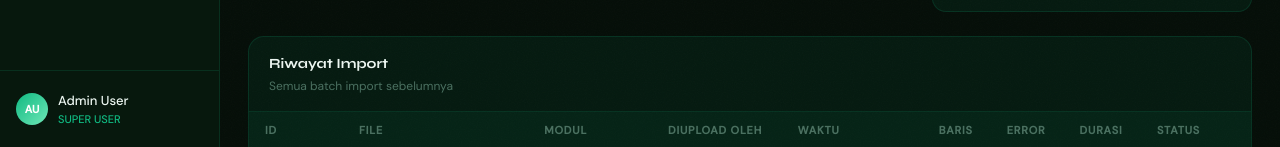
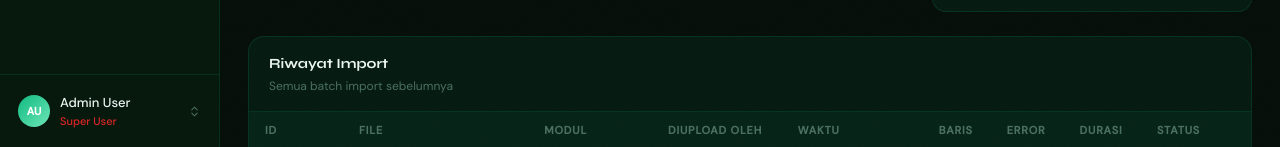
Before and after one commit to LGTM-Build/FE-Fraud-Detection-Platform, a Next.js app: page /dashboard/import in a window 1280 px wide. Shown: the part 653-800 px from the top of the page. Built offline with nearby package versions, Linux system fonts and the light colour scheme.

Commit message:
feat: [LS] add sidebar multiuser

```diff
--- a/components/dashboard/Sidebar.tsx
+++ b/components/dashboard/Sidebar.tsx
@@ -1,13 +1,7 @@
 "use client";
 import Link from "next/link";
 import { usePathname } from "next/navigation";
-import { useState } from "react";
-
-// ─── Hardcoded role untuk development ───────────────────────
-// Ganti nilai ini untuk simulasi role berbeda:
-// "SUPER_USER" | "AUDITOR" | "OPERATOR" | "DEPARTMENT_HEAD"
-const CURRENT_ROLE = "SUPER_USER" as const;
-// ────────────────────────────────────────────────────────────
+import { useState, useRef, useEffect } from "react";
 
 type Role = "SUPER_USER" | "AUDITOR" | "OPERATOR" | "DEPARTMENT_HEAD";
 
@@ -26,7 +20,6 @@ interface NavGroup {
   items: NavItem[];
 }
 
-// Icons
 const Icons = {
   dashboard: (
     <svg width="16" height="16" viewBox="0 0 24 24" fill="none" stroke="currentColor" strokeWidth="1.8" strokeLinecap="round">
@@ -54,10 +47,8 @@ const Icons = {
   vendor: (
     <svg width="16" height="16" viewBox="0 0 24 24" fill="none" stroke="currentColor" strokeWidth="1.8" strokeLinecap="round">
       <circle cx="12" cy="12" r="3"/>
-      <circle cx="4" cy="6" r="2"/>
-      <circle cx="20" cy="6" r="2"/>
-      <circle cx="4" cy="18" r="2"/>
-      <circle cx="20" cy="18" r="2"/>
+      <circle cx="4" cy="6" r="2"/><circle cx="20" cy="6" r="2"/>
+      <circle cx="4" cy="18" r="2"/><circle cx="20" cy="18" r="2"/>
       <path d="M6 6l4 4M14 14l4 4M18 6l-4 4M10 14l-4 4"/>
     </svg>
   ),
@@ -84,6 +75,17 @@ const Icons = {
       <polyline points="6 9 12 15 18 9"/>
     </svg>
   ),
+  chevronsUpDown: (
+    <svg width="13" height="13" viewBox="0 0 24 24" fill="none" stroke="currentColor" strokeWidth="2" strokeLinecap="round">
+      <polyline points="7 15 12 20 17 15"/>
+      <polyline points="7 9 12 4 17 9"/>
+    </svg>
+  ),
+  check: (
+    <svg width="13" height="13" viewBox="0 0 24 24" fill="none" stroke="currentColor" strokeWidth="2.5" strokeLinecap="round">
+      <polyline points="20 6 9 17 4 12"/>
+    </svg>
+  ),
 };
 
 const navGroups: NavGroup[] = [
@@ -91,50 +93,18 @@ const navGroups: NavGroup[] = [
     group: "Monitor",
     roles: ["SUPER_USER", "AUDITOR", "OPERATOR", "DEPARTMENT_HEAD"],
     items: [
-      {
-        label: "Dashboard",
-        href: "/dashboard",
-        icon: Icons.dashboard,
-        roles: ["SUPER_USER", "AUDITOR", "OPERATOR", "DEPARTMENT_HEAD"],
-      },
-      {
-        label: "Expense Monitor",
-        href: "/dashboard/expense",
-        badge: 12,
-        icon: Icons.expense,
-        roles: ["SUPER_USER", "AUDITOR", "OPERATOR", "DEPARTMENT_HEAD"],
-      },
-      {
-        label: "Procurement",
-        href: "/dashboard/procurement",
-        badge: 5,
-        icon: Icons.procurement,
-        roles: ["SUPER_USER", "AUDITOR", "OPERATOR"],
-      },
-      {
-        label: "Vendor Intelligence",
-        href: "/dashboard/vendor",
-        icon: Icons.vendor,
-        roles: ["SUPER_USER", "AUDITOR"],
-      },
+      { label: "Dashboard",         href: "/dashboard",             icon: Icons.dashboard,    roles: ["SUPER_USER", "AUDITOR", "OPERATOR", "DEPARTMENT_HEAD"] },
+      { label: "Expense Monitor",   href: "/dashboard/expense",     icon: Icons.expense,      roles: ["SUPER_USER", "AUDITOR", "OPERATOR", "DEPARTMENT_HEAD"], badge: 12 },
+      { label: "Procurement",       href: "/dashboard/procurement", icon: Icons.procurement,  roles: ["SUPER_USER", "AUDITOR", "OPERATOR"], badge: 5 },
+      { label: "Vendor Intelligence",href: "/dashboard/vendor",     icon: Icons.vendor,       roles: ["SUPER_USER", "AUDITOR"] },
     ],
   },
   {
     group: "Operasional",
     roles: ["SUPER_USER", "AUDITOR", "OPERATOR", "DEPARTMENT_HEAD"],
     items: [
-      {
-        label: "Report Generator",
-        href: "/dashboard/report",
-        icon: Icons.report,
-        roles: ["SUPER_USER", "AUDITOR", "DEPARTMENT_HEAD"],
-      },
-      {
-        label: "Import Center",
-        href: "/dashboard/import",
-        icon: Icons.import,
-        roles: ["SUPER_USER", "OPERATOR"],
-      },
+      { label: "Report Generator",  href: "/dashboard/report",      icon: Icons.report,       roles: ["SUPER_USER", "AUDITOR", "DEPARTMENT_HEAD"] },
+      { label: "Import Center",     href: "/dashboard/import",      icon: Icons.import,       roles: ["SUPER_USER", "OPERATOR"] },
     ],
   },
   {
@@ -155,6 +125,21 @@ const navGroups: NavGroup[] = [
   },
 ];
 
+// Role metadata
+const roleData: Record<Role, { name: string; dept: string; color: string; bg: string; border: string }> = {
+  SUPER_USER:      { name: "Admin User",    dept: "Super User",      color: "#dc2626", bg: "rgba(239,68,68,0.08)",   border: "rgba(239,68,68,0.18)" },
+  AUDITOR:         { name: "Auditor User",  dept: "Internal Audit",  color: "var(--em)", bg: "var(--em-subtle)",      border: "rgba(16,185,129,0.20)" },
+  OPERATOR:        { name: "Operator User", dept: "Finance Ops",     color: "#d97706", bg: "rgba(245,158,11,0.08)", border: "rgba(245,158,11,0.20)" },
+  DEPARTMENT_HEAD: { name: "Dept Head",     dept: "Department Head", color: "#6366f1", bg: "rgba(99,102,241,0.08)", border: "rgba(99,102,241,0.20)" },
+};
+
+const roleLabels: Record<Role, string> = {
+  SUPER_USER: "Super User",
+  AUDITOR: "Auditor",
+  OPERATOR: "Operator",
+  DEPARTMENT_HEAD: "Dept Head",
+};
+
 interface SidebarProps {
   collapsed: boolean;
   setCollapsed: (v: boolean) => void;
@@ -162,25 +147,36 @@ interface SidebarProps {
 
 export default function Sidebar({ collapsed, setCollapsed }: SidebarProps) {
   const pathname = usePathname();
-  const [settingsOpen, setSettingsOpen] = useState(
-    pathname.startsWith("/dashboard/settings")
-  );
+  const [currentRole, setCurrentRole] = useState<Role>("SUPER_USER");
+  const [settingsOpen, setSettingsOpen] = useState(pathname.startsWith("/dashboard/settings"));
+  const [popoverOpen, setPopoverOpen] = useState(false);
+  const popoverRef = useRef<HTMLDivElement>(null);
 
-  // Filter groups and items by role
+  const rd = roleData[currentRole];
+
+  // Close popover on outside click
+  useEffect(() => {
+    const handler = (e: MouseEvent) => {
+      if (popoverRef.current && !popoverRef.current.contains(e.target as Node)) {
+        setPopoverOpen(false);
+      }
+    };
+    document.addEventListener("mousedown", handler);
+    return () => document.removeEventListener("mousedown", handler);
+  }, []);
+
+  const handleRoleSwitch = (role: Role) => {
+    setCurrentRole(role);
+    setPopoverOpen(false);
+    // If new role doesn't have access to settings, close accordion
+    if (role !== "SUPER_USER") setSettingsOpen(false);
+  };
+
+  // Filter nav by current role
   const visibleGroups = navGroups
-    .filter(g => g.roles.includes(CURRENT_ROLE))
-    .map(g => ({
-      ...g,
-      items: g.items.filter(item => item.roles.includes(CURRENT_ROLE)),
-    }))
+    .filter(g => g.roles.includes(currentRole))
+    .map(g => ({ ...g, items: g.items.filter(item => item.roles.includes(currentRole)) }))
     .filter(g => g.items.length > 0);
-
-  const roleLabel: Record<Role, { name: string; dept: string }> = {
-    SUPER_USER:      { name: "Admin User",     dept: "Super User" },
-    AUDITOR:         { name: "Auditor User",   dept: "Internal Audit" },
-    OPERATOR:        { name: "Operator User",  dept: "Finance Ops" },
-    DEPARTMENT_HEAD: { name: "Dept Head",      dept: "Department Head" },
-  };
 
   return (
     <aside style={{
@@ -188,14 +184,11 @@ export default function Sidebar({ collapsed, setCollapsed }: SidebarProps) {
       height: "100vh",
       background: "var(--footer-cta-bg)",
       borderRight: "1px solid var(--border)",
-      display: "flex",
-      flexDirection: "column",
+      display: "flex", flexDirection: "column",
       flexShrink: 0,
       transition: "width 0.25s ease",
       overflow: "hidden",
-      position: "sticky",
-      top: 0,
-      zIndex: 100,
+      position: "sticky", top: 0, zIndex: 100,
     }}>
       <style>{`
         [data-theme="light"] aside {
@@ -236,36 +229,44 @@ export default function Sidebar({ collapsed, setCollapsed }: SidebarProps) {
         }
         .sub-item:hover { background: var(--em-subtle); color: var(--tp); }
         .sub-item.active { color: var(--em); font-weight: 500; }
-        .sub-item.active::before {
-          content: ''; display: inline-block;
-          width: 4px; height: 4px; border-radius: 50%;
-          background: var(--em); margin-right: 4px; flex-shrink: 0;
-        }
         .collapse-btn {
           width: 24px; height: 24px; border-radius: 7px;
           border: 1px solid var(--border); background: var(--surface-2);
           display: flex; align-items: center; justify-content: center;
-          cursor: pointer; color: var(--tm); transition: all 0.15s;
-          flex-shrink: 0;
+          cursor: pointer; color: var(--tm); transition: all 0.15s; flex-shrink: 0;
         }
         .collapse-btn:hover { border-color: var(--em); color: var(--em); background: var(--em-subtle); }
+        .profile-trigger {
+          display: flex; align-items: center; gap: 10px;
+          padding: 8px 10px; border-radius: 10px; cursor: pointer;
+          transition: background 0.15s; border: none; background: transparent;
+          width: 100%; text-align: left; font-family: "DM Sans", sans-serif;
+        }
+        .profile-trigger:hover { background: var(--em-subtle); }
+        .role-option {
+          display: flex; align-items: center; gap: 10px;
+          padding: 8px 12px; border-radius: 9px;
+          cursor: pointer; transition: background 0.15s;
+          border: none; background: transparent; width: 100%;
+          text-align: left; font-family: "DM Sans", sans-serif;
+        }
+        .role-option:hover { background: var(--em-subtle); }
+        @keyframes popoverIn {
+          from { opacity: 0; transform: translateY(6px); }
+          to   { opacity: 1; transform: translateY(0); }
+        }
+        .popover-anim { animation: popoverIn 0.15s ease; }
       `}</style>
 
-      {/* Logo row — exact 64px height matches TopBar */}
+      {/* Logo — 64px exact */}
       <div style={{
-        height: "64px",
-        borderBottom: "1px solid var(--border)",
+        height: "64px", borderBottom: "1px solid var(--border)",
         display: "flex", alignItems: "center",
         padding: collapsed ? "0 17px" : "0 14px",
         gap: "10px", flexShrink: 0,
         justifyContent: collapsed ? "center" : "flex-start",
       }}>
-        <div style={{
-          width: "30px", height: "30px", borderRadius: "8px",
-          background: "linear-gradient(135deg, var(--em) 0%, var(--em2) 100%)",
-          display: "flex", alignItems: "center", justifyContent: "center",
-          flexShrink: 0, boxShadow: "0 0 14px rgba(16,185,129,0.25)",
-        }}>
+        <div style={{ width: "30px", height: "30px", borderRadius: "8px", background: "linear-gradient(135deg, var(--em) 0%, var(--em2) 100%)", display: "flex", alignItems: "center", justifyContent: "center", flexShrink: 0, boxShadow: "0 0 14px rgba(16,185,129,0.25)" }}>
           <svg width="16" height="16" viewBox="0 0 20 20" fill="none">
             <circle cx="10" cy="10" r="8" stroke="white" strokeWidth="1.4" opacity="0.4"/>
             <path d="M6 10.5l3 3L14.5 7" stroke="white" strokeWidth="2" strokeLinecap="round" strokeLinejoin="round"/>
@@ -278,18 +279,13 @@ export default function Sidebar({ collapsed, setCollapsed }: SidebarProps) {
         )}
         {!collapsed && (
           <button className="collapse-btn" onClick={() => setCollapsed(true)} title="Tutup sidebar">
-            <svg width="12" height="12" viewBox="0 0 24 24" fill="none" stroke="currentColor" strokeWidth="2.5" strokeLinecap="round">
-              <path d="M15 18l-6-6 6-6"/>
-            </svg>
+            <svg width="12" height="12" viewBox="0 0 24 24" fill="none" stroke="currentColor" strokeWidth="2.5" strokeLinecap="round"><path d="M15 18l-6-6 6-6"/></svg>
           </button>
         )}
         {collapsed && (
           <button className="collapse-btn" onClick={() => setCollapsed(false)} title="Buka sidebar"
-            style={{ position: "absolute", bottom: "76px", left: "50%", transform: "translateX(-50%)" }}
-          >
-            <svg width="12" height="12" viewBox="0 0 24 24" fill="none" stroke="currentColor" strokeWidth="2.5" strokeLinecap="round">
-              <path d="M9 18l6-6-6-6"/>
-            </svg>
+            style={{ position: "absolute", bottom: "76px", left: "50%", transform: "translateX(-50%)" }}>
+            <svg width="12" height="12" viewBox="0 0 24 24" fill="none" stroke="currentColor" strokeWidth="2.5" strokeLinecap="round"><path d="M9 18l6-6-6-6"/></svg>
           </button>
         )}
       </div>
@@ -305,48 +301,38 @@ export default function Sidebar({ collapsed, setCollapsed }: SidebarProps) {
                 const hasSubItems = !!item.subItems?.length;
 
                 if (hasSubItems) {
-                  // Settings accordion
                   return (
                     <div key={item.href}>
                       <button
                         className={`nav-item${isActive ? " active" : ""}`}
-                        onClick={() => {
-                          if (!collapsed) setSettingsOpen(prev => !prev);
-                        }}
+                        onClick={() => { if (!collapsed) setSettingsOpen(p => !p); }}
                         title={collapsed ? item.label : undefined}
                         style={{ justifyContent: collapsed ? "center" : "flex-start" }}
                       >
                         <span style={{ flexShrink: 0 }}>{item.icon}</span>
                         {!collapsed && <span style={{ flex: 1 }}>{item.label}</span>}
                         {!collapsed && (
-                          <span style={{ transition: "transform 0.2s", transform: settingsOpen ? "rotate(180deg)" : "rotate(0deg)", flexShrink: 0 }}>
+                          <span style={{ transition: "transform 0.2s", transform: settingsOpen ? "rotate(180deg)" : "none", flexShrink: 0 }}>
                             {Icons.chevronDown}
                           </span>
                         )}
-                        {/* Collapsed dot indicator when inside settings */}
                         {collapsed && isActive && (
                           <span style={{ position: "absolute", top: "6px", right: "8px", width: "6px", height: "6px", borderRadius: "50%", background: "var(--em)" }} />
                         )}
                       </button>
-
-                      {/* Sub-items accordion */}
                       {!collapsed && settingsOpen && (
                         <div style={{ display: "flex", flexDirection: "column", gap: "1px", marginTop: "2px" }}>
-                          {item.subItems!.map(sub => {
-                            const subActive = pathname === sub.href;
-                            return (
-                              <Link key={sub.href} href={sub.href} className={`sub-item${subActive ? " active" : ""}`}>
+                          {item.subItems!.map(sub => (
+                            <Link key={sub.href} href={sub.href} className={`sub-item${pathname === sub.href ? " active" : ""}`}>
                               {sub.label}
                             </Link>
-                            );
-                          })}
+                          ))}
                         </div>
                       )}
                     </div>
                   );
                 }
 
-                // Regular nav item
                 return (
                   <Link
                     key={item.href}
@@ -357,9 +343,7 @@ export default function Sidebar({ collapsed, setCollapsed }: SidebarProps) {
                   >
                     <span style={{ flexShrink: 0 }}>{item.icon}</span>
                     {!collapsed && <span>{item.label}</span>}
-                    {!collapsed && item.badge && (
-                      <span className="nav-badge">{item.badge}</span>
-                    )}
+                    {!collapsed && item.badge && <span className="nav-badge">{item.badge}</span>}
                     {item.badge && collapsed && (
                       <span style={{ position: "absolute", top: "6px", right: "8px", width: "6px", height: "6px", borderRadius: "50%", background: "var(--em)" }} />
                     )}
@@ -371,35 +355,103 @@ export default function Sidebar({ collapsed, setCollapsed }: SidebarProps) {
         ))}
       </nav>
 
-      {/* User info */}
-      <div style={{ borderTop: "1px solid var(--border)", padding: "12px 8px", flexShrink: 0 }}>
+      {/* Profile + Role Switcher */}
+      <div style={{ borderTop: "1px solid var(--border)", padding: "10px 8px", flexShrink: 0, position: "relative" }} ref={popoverRef}>
+
+        {/* Popover */}
+        {popoverOpen && !collapsed && (
+          <div className="popover-anim" style={{
+            position: "absolute", bottom: "calc(100% + 8px)", left: "8px", right: "8px",
+            background: "var(--bg)", border: "1px solid var(--border)",
+            borderRadius: "14px", padding: "8px",
+            boxShadow: "0 -8px 32px rgba(0,0,0,0.14)",
+            zIndex: 10,
+          }}>
+            <div style={{ fontSize: "10px", fontWeight: 600, color: "var(--tm)", textTransform: "uppercase", letterSpacing: "1px", padding: "4px 8px 8px", borderBottom: "1px solid var(--border)", marginBottom: "6px" }}>
+              Preview sebagai role
+            </div>
+            {(["SUPER_USER", "AUDITOR", "OPERATOR", "DEPARTMENT_HEAD"] as Role[]).map(role => {
+              const rd = roleData[role];
+              const isActive = currentRole === role;
+              return (
+                <button
+                  key={role}
+                  className="role-option"
+                  onClick={() => handleRoleSwitch(role)}
+                >
+                  {/* Avatar */}
                   <div style={{
-          display: "flex", alignItems: "center", gap: "10px", padding: "8px",
-          justifyContent: collapsed ? "center" : "flex-start",
-          borderRadius: "10px", cursor: "pointer", transition: "background 0.15s",
-        }}
-          onMouseEnter={e => (e.currentTarget as HTMLElement).style.background = "var(--em-subtle)"}
-          onMouseLeave={e => (e.currentTarget as HTMLElement).style.background = "transparent"}
+                    width: "28px", height: "28px", borderRadius: "50%",
+                    background: isActive ? `linear-gradient(135deg, var(--em), var(--em2))` : "var(--surface-2)",
+                    border: `1px solid ${isActive ? "transparent" : "var(--border)"}`,
+                    display: "flex", alignItems: "center", justifyContent: "center",
+                    fontSize: "10px", fontWeight: 700,
+                    color: isActive ? "#fff" : "var(--tm)",
+                    flexShrink: 0,
+                  }}>
+                    {rd.name.split(" ").map(n => n[0]).join("").slice(0, 2)}
+                  </div>
+
+                  <div style={{ flex: 1, minWidth: 0 }}>
+                    <div style={{ fontSize: "12px", fontWeight: 500, color: "var(--tp)", whiteSpace: "nowrap", overflow: "hidden", textOverflow: "ellipsis" }}>
+                      {rd.name}
+                    </div>
+                    <div style={{ display: "flex", alignItems: "center", gap: "4px", marginTop: "1px" }}>
+                      <span style={{ fontSize: "10px", padding: "1px 6px", borderRadius: "100px", background: rd.bg, color: rd.color, border: `1px solid ${rd.border}`, fontWeight: 500 }}>
+                        {roleLabels[role]}
+                      </span>
+                    </div>
+                  </div>
+
+                  {isActive && (
+                    <span style={{ color: "var(--em)", flexShrink: 0 }}>{Icons.check}</span>
+                  )}
+                </button>
+              );
+            })}
+
+            {/* Dev note */}
+            {/* <div style={{ margin: "8px 0 4px", padding: "8px 10px", borderRadius: "8px", background: "var(--em-subtle)", border: "1px solid var(--border)" }}>
+              <p style={{ fontSize: "10px", color: "var(--tm)", lineHeight: 1.5 }}>
+                🛠 Dev mode — ganti dengan <code style={{ fontSize: "10px", color: "var(--em)" }}>useAuth()</code> saat auth siap
+              </p>
+            </div> */}
+          </div>
+        )}
+
+        {/* Profile trigger button */}
+        <button
+          className="profile-trigger"
+          onClick={() => { if (!collapsed) setPopoverOpen(p => !p); }}
+          title={collapsed ? `Role: ${roleLabels[currentRole]}` : undefined}
+          style={{ justifyContent: collapsed ? "center" : "flex-start" }}
         >
+          {/* Avatar */}
           <div style={{
             width: "32px", height: "32px", borderRadius: "50%",
             background: "linear-gradient(135deg, var(--em), var(--em2))",
             display: "flex", alignItems: "center", justifyContent: "center",
             fontSize: "11px", fontWeight: 700, color: "#fff", flexShrink: 0,
           }}>
-            {roleLabel[CURRENT_ROLE].name.split(" ").map(n => n[0]).join("").slice(0, 2)}
+            {rd.name.split(" ").map(n => n[0]).join("").slice(0, 2)}
           </div>
+
           {!collapsed && (
-            <div style={{ overflow: "hidden", flex: 1 }}>
+            <>
+              <div style={{ flex: 1, minWidth: 0 }}>
                 <div style={{ fontSize: "13px", fontWeight: 500, color: "var(--tp)", whiteSpace: "nowrap", overflow: "hidden", textOverflow: "ellipsis" }}>
-                {roleLabel[CURRENT_ROLE].name}
+                  {rd.name}
                 </div>
-              <div style={{ fontSize: "11px", color: "var(--em)", fontWeight: 500 }}>
-                {CURRENT_ROLE.replace("_", " ")}
+                <div style={{ fontSize: "11px", fontWeight: 500, color: rd.color }}>
+                  {roleLabels[currentRole]}
                 </div>
               </div>
+              <span style={{ color: "var(--tm)", flexShrink: 0, transition: "transform 0.2s", transform: popoverOpen ? "rotate(180deg)" : "none" }}>
+                {Icons.chevronsUpDown}
+              </span>
+            </>
           )}
-        </div>
+        </button>
       </div>
     </aside>
   );
```
Lines whose indentation alone changed are shown as unchanged.
